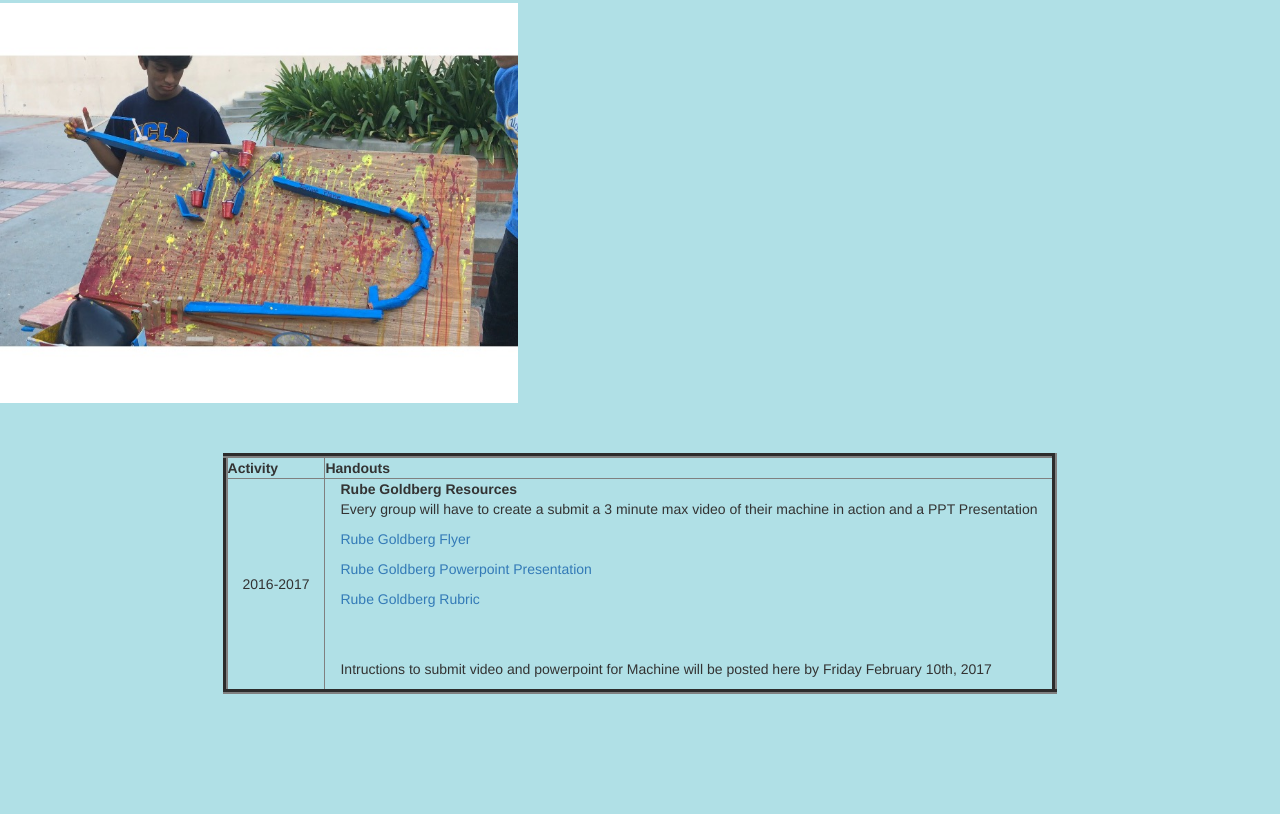
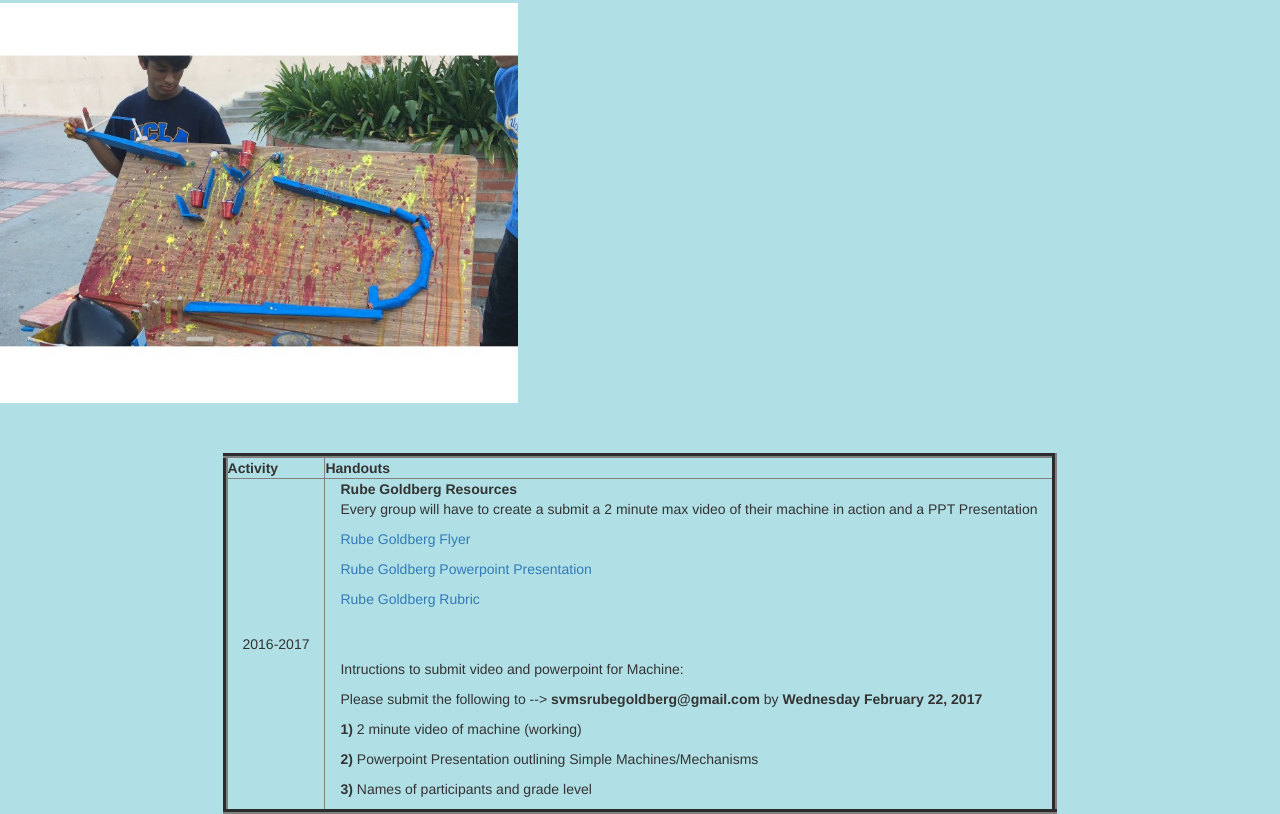
Before and after one commit to juelzhz/juelzhz.github.io, a plain HTML site: page my_website/Engineering_Week.html in a window 1280 px wide. Shown: the part 1410-2224 px from the top of the page. Before the commit the page ends 2104 px from the top, so only its background shows below. Drawn offline with nearby package versions, Linux system fonts and the light colour scheme.

Commit message:
instructions to submit machine

```diff
--- a/my_website/Engineering_Week.html
+++ b/my_website/Engineering_Week.html
@@ -127,12 +127,16 @@
       </td>
       <td>
       <strong>Rube Goldberg Resources</strong>
-      <p>Every group will have to create a submit a 3 minute max video of their machine in action and a PPT Presentation</p>
+      <p>Every group will have to create a submit a 2 minute max video of their machine in action and a PPT Presentation</p>
       <p><a href="RubeGoldbergpage.docx">Rube Goldberg Flyer</a></p>
       <p><a href="Rube Goldberg .ppt">Rube Goldberg Powerpoint Presentation</a></p>
       <p><a href="Rube Goldberg Rubric.doc">Rube Goldberg Rubric</a></p>
       <br></br>
-      <p>Intructions to submit video and powerpoint for Machine will be posted here by Friday February 10th, 2017</p>
+      <p>Intructions to submit video and powerpoint for Machine: </p>
+      <p>Please submit the following to --> <strong>svmsrubegoldberg@gmail.com</strong> by <strong>Wednesday February 22, 2017</strong> </p>
+      <p><strong>1)</strong> 2 minute video of machine (working)</p>
+      <p><strong>2)</strong> Powerpoint Presentation outlining Simple Machines/Mechanisms</p>
+      <p><strong>3)</strong> Names of participants and grade level</p>
 
       </td>
     </tr>
```
